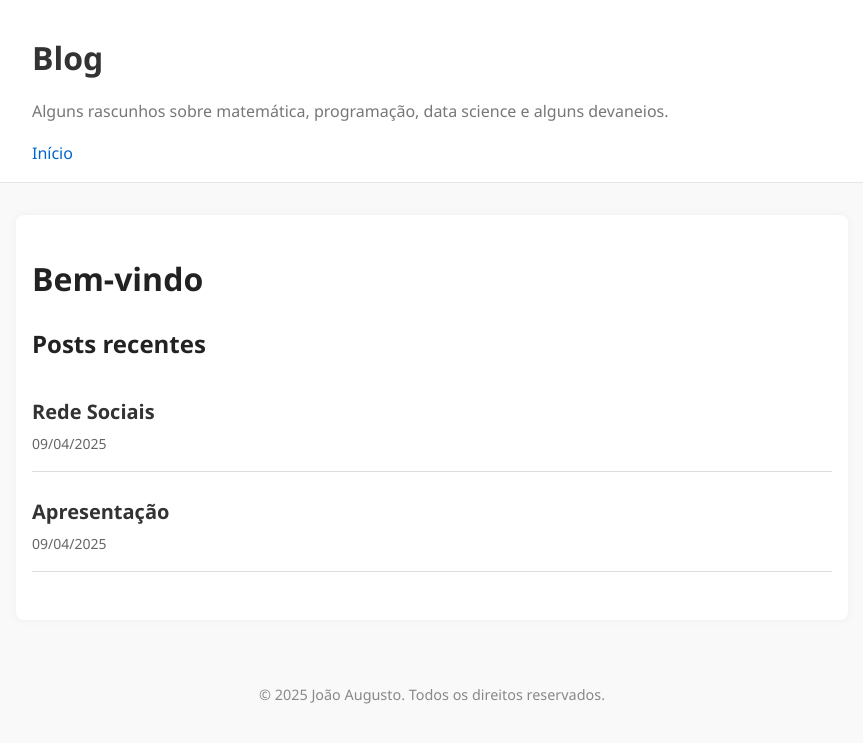
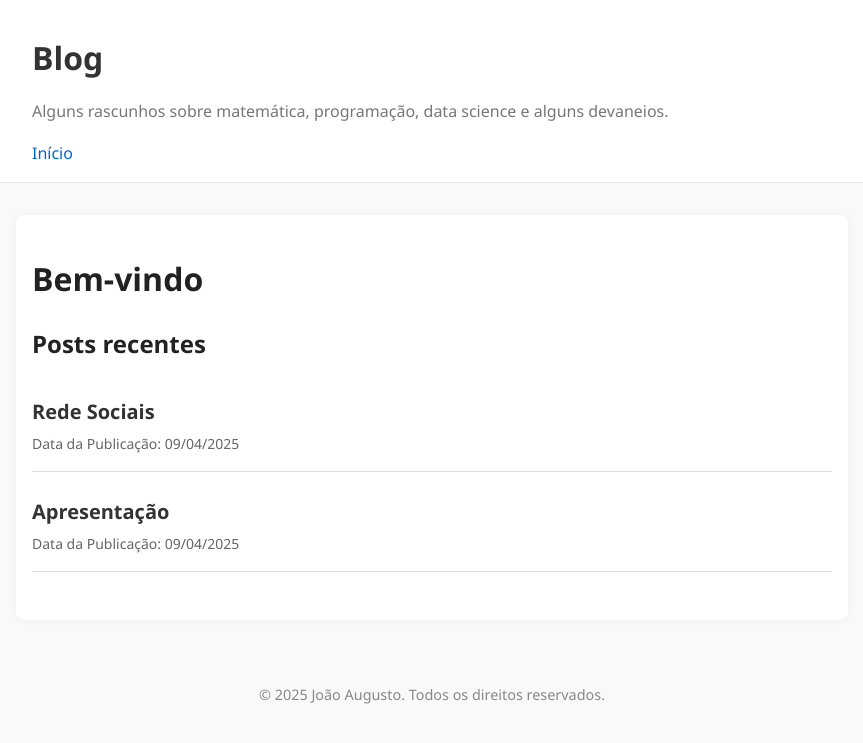
Before and after one commit to joaofaugusto/blog, a Jekyll site: the page built from index.md, in a window 1280 px wide. Shown: the top 743 px of the page, without its empty margins (208-1071 px from the left). Built offline with Jekyll 4.4.1, drawn with Linux system fonts in a browser that asks for light colours.

Commit message:
Atualizando a exibição da data de publicação: adicionando texto descritivo para maior clareza

```diff
--- a/index.md
+++ b/index.md
@@ -11,7 +11,7 @@ title: Início
   {% for post in site.posts %}
     <li>
       <a href="{{ site.baseurl }}{{ post.url }}">{{ post.title }}</a>
-      <small>{{ post.date | date: "%d/%m/%Y" }}</small>
+      <small>Data da Publicação: {{ post.date | date: "%d/%m/%Y" }}</small>
     </li>
   {% endfor %}
 </ul>
```
